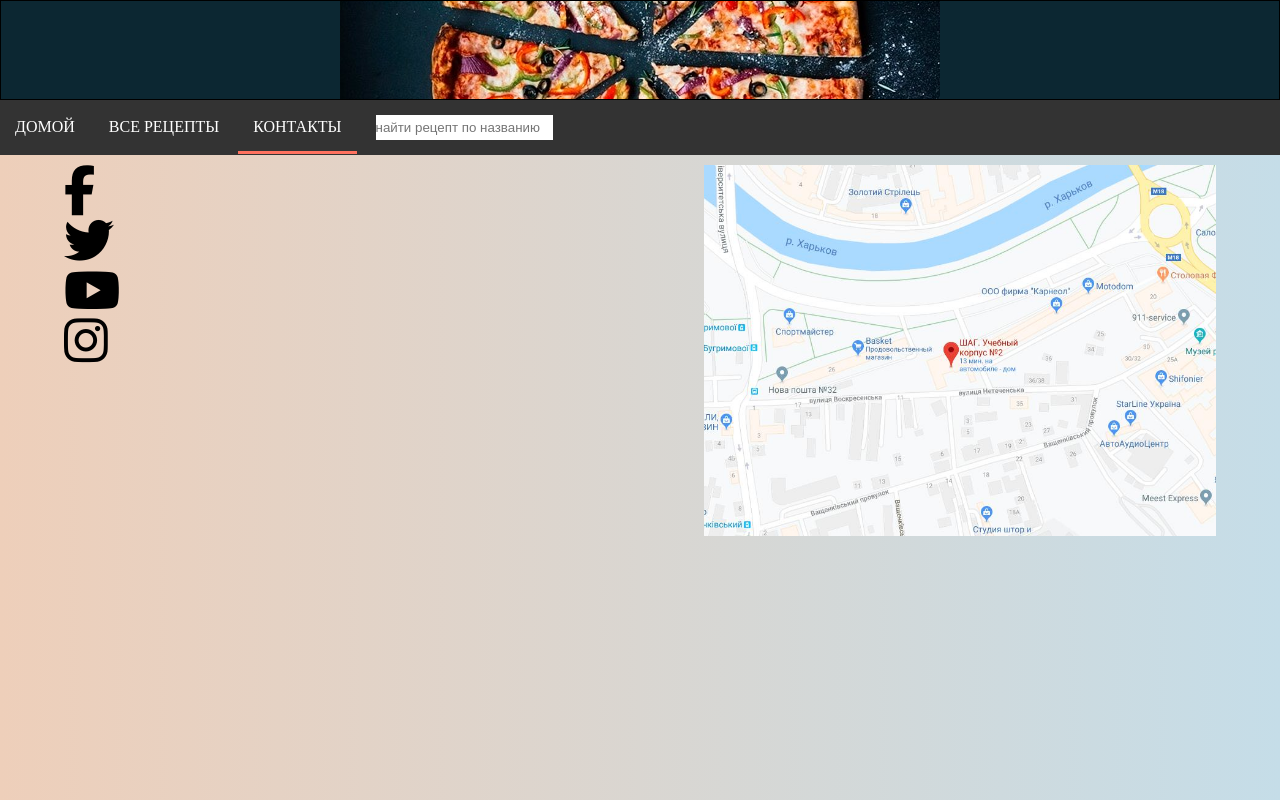
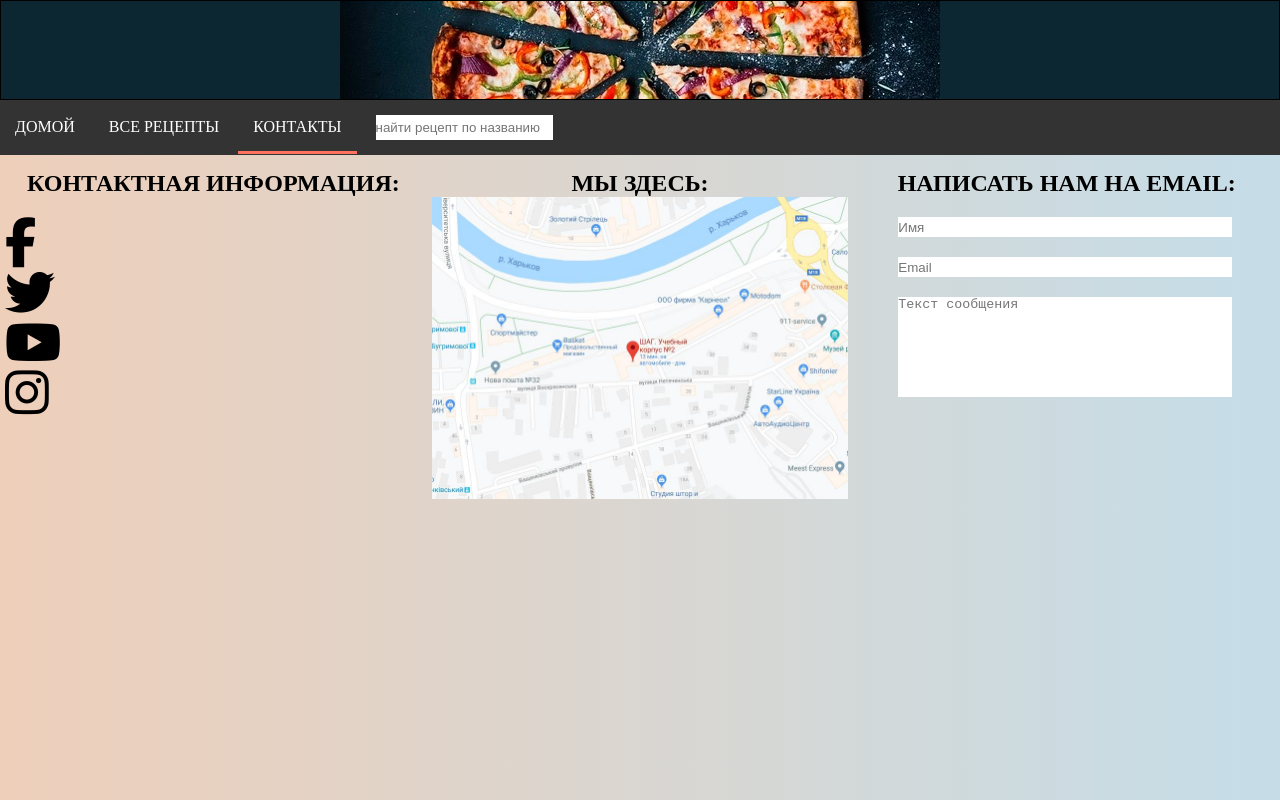
Before and after one commit to Pasichnichenkoilya/htmlExam, a plain HTML site: page pages/contacts.html in a window 1280 px wide. Shown: the top 800 px of the page. Drawn offline with Linux system fonts and the light colour scheme.

Commit message:
final upload

```diff
--- a/css/contacts-style.css
+++ b/css/contacts-style.css
@@ -7,11 +7,17 @@
 .info ul
 {
     list-style: none;
+    margin-top: 20px;
 }
 
 .info i
 {
     font-size: 50px;
+}
+
+.info li:hover
+{
+    color: #99D7DB;
 }
 
 .map img
@@ -22,4 +28,18 @@
 .content div
 {
     width: 40%;
+    margin: 5px;
 }
+
+.email-letter input, textarea
+{
+    margin: 20px 0 0 40px;
+    height: 20px;
+    width: 80%
+}
+
+#message
+{
+    resize: none;
+    height: 100px;
+}
--- a/pages/contacts.html
+++ b/pages/contacts.html
@@ -25,6 +25,7 @@
     <div class="content">
 
         <div class="info">
+            <h2>Контактная информация:</h2>
             <ul>
                 <li><i class="fa fa-facebook"></i></li>
                 <li><i class="fa fa-twitter"></i></li>
@@ -34,12 +35,24 @@
         </div>
 
         <div class="map">
+            <h2>Мы здесь:</h2>
             <a href="https://goo.gl/maps/kzX6VEDa2JRys9zb7">
                 <img src="../img/contact-map.jpg" alt="map">
             </a>
         </div>
 
+        <div class="email-letter">
+            <h2>Написать нам на Email:</h2>
+
+            <form action="">
+                <input type="text" id="name" placeholder="Имя">
+                <input type="text" id="email" placeholder="Email">
+                <textarea name="" id="message" cols="50" rows="10" placeholder="Текст сообщения"></textarea>
+            </form>
+
         </div>
+
+    </div>
 
     <div class="footer">
         <p>© Ilya Pasichnichenko - 2019</p>
```
